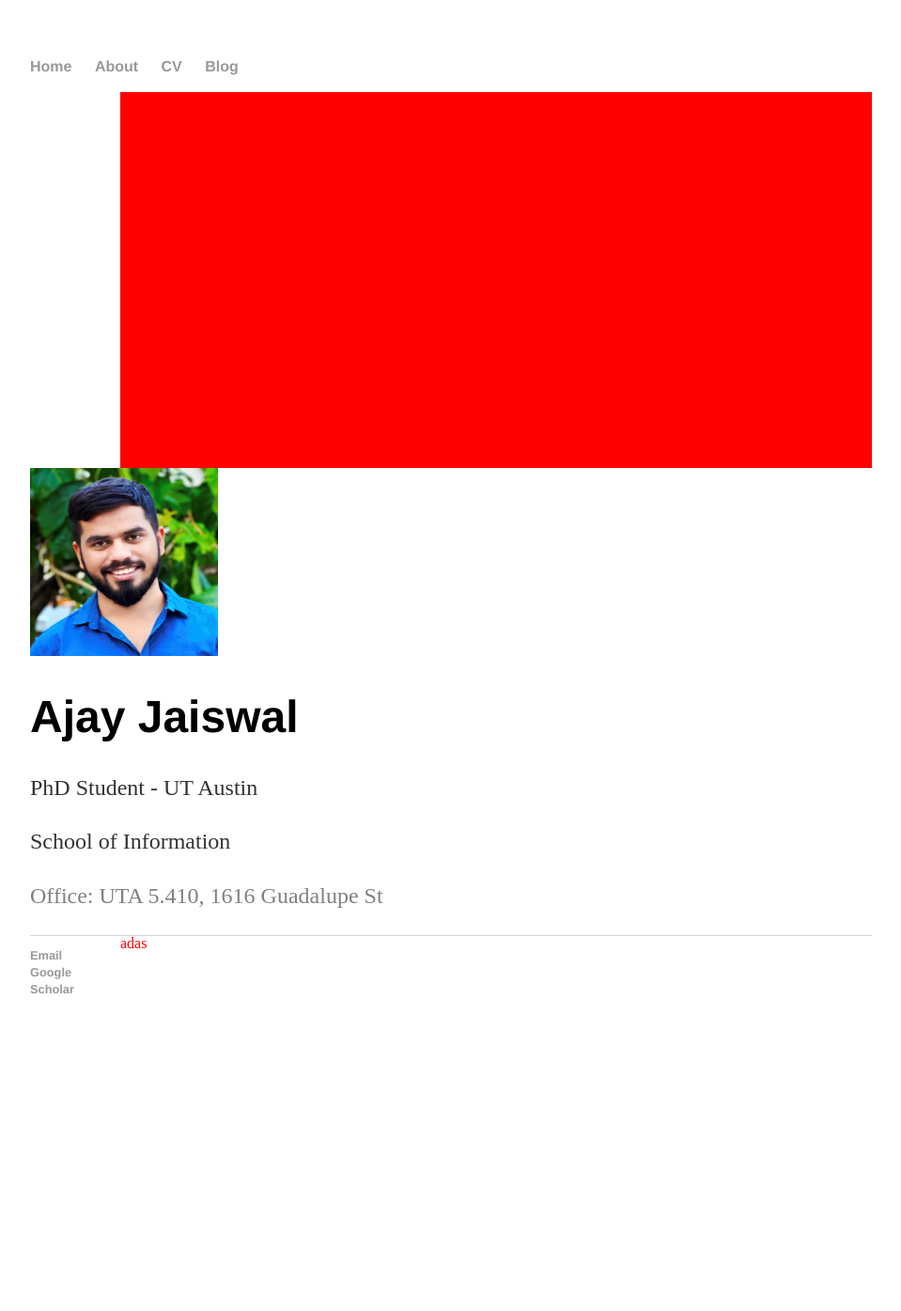
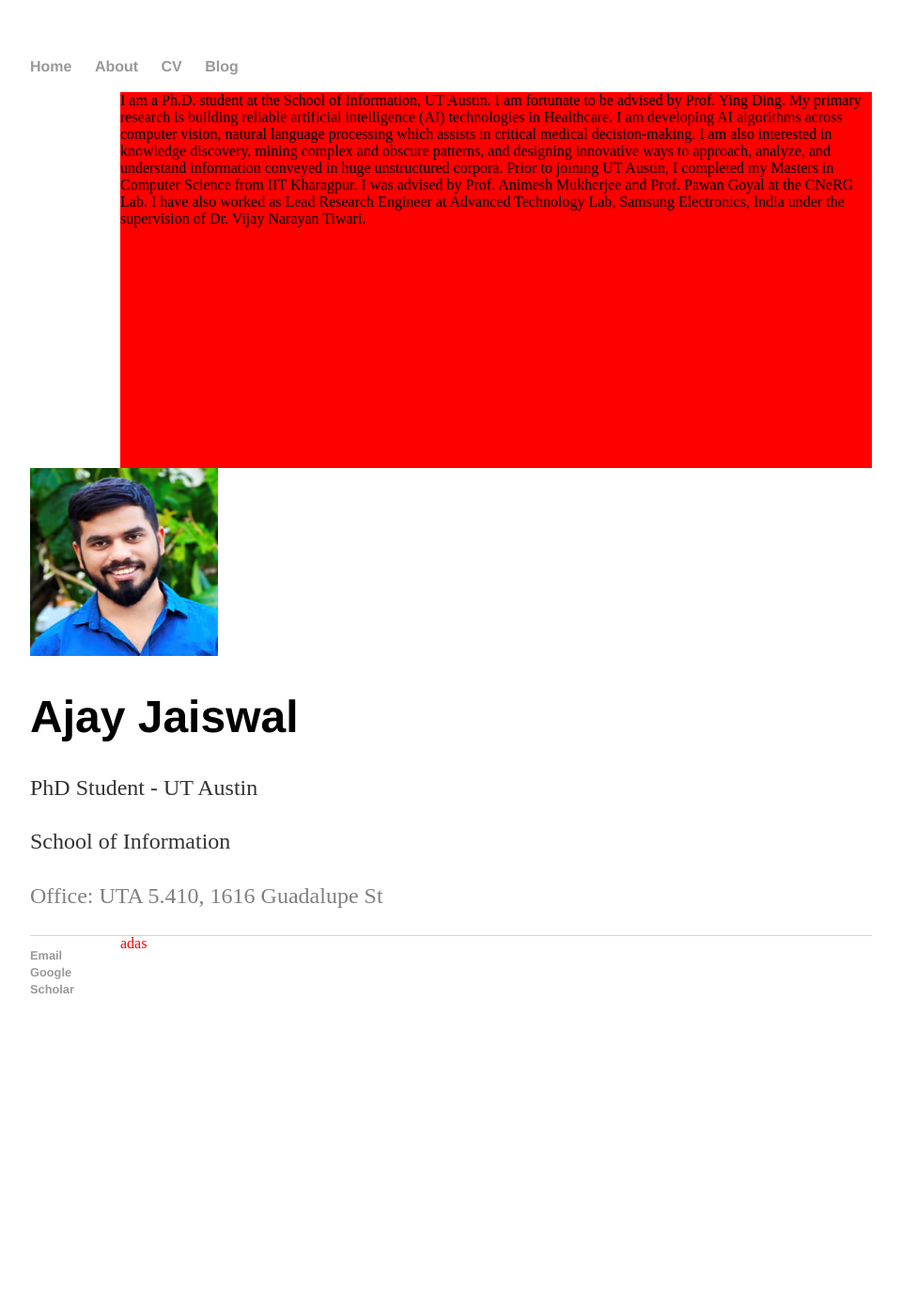
Before and after one commit to Ajay1994/ajay1994.github.io, a Jekyll site: the page built from index.html, in a window 1280 px wide. Shown: the whole page at 94% size, without its empty margins (160-1119 px from the left). Built offline with Jekyll 4.4.1, drawn with Linux system fonts in a browser that asks for light colours.

Commit message:
Update index.html

```diff
--- a/index.html
+++ b/index.html
@@ -4,7 +4,11 @@ title: Ajay Jaiswal Homepage
 ---
 
 		<div class="blurb">
-			<div style="width:800px; height:400px; background:red; float:right"></div>
+			<div style="width:800px; height:400px; background:red; float:right">
+				I am a Ph.D. student at the School of Information, UT Austin. I am fortunate to be advised by Prof. Ying Ding. My primary research is building reliable artificial intelligence (AI) technologies in Healthcare. I am developing AI algorithms across computer vision, natural language processing which assists in critical medical decision-making. I am also interested in knowledge discovery, mining complex and obscure patterns, and designing innovative ways to approach, analyze, and understand information conveyed in huge unstructured corpora.
+
+Prior to joining UT Austin, I completed my Masters in Computer Science from IIT Kharagpur. I was advised by Prof. Animesh Mukherjee and Prof. Pawan Goyal at the CNeRG Lab. I have also worked as Lead Research Engineer at Advanced Technology Lab, Samsung Electronics, India under the supervision of Dr. Vijay Narayan Tiwari.
+			</div>
 			<img src="/picturedp.PNG" alt="Italian Trulli" style="width:200px;height:200px;">
 			<h1>Ajay Jaiswal</h1>
 			<p>PhD Student - UT Austin</p>
```
